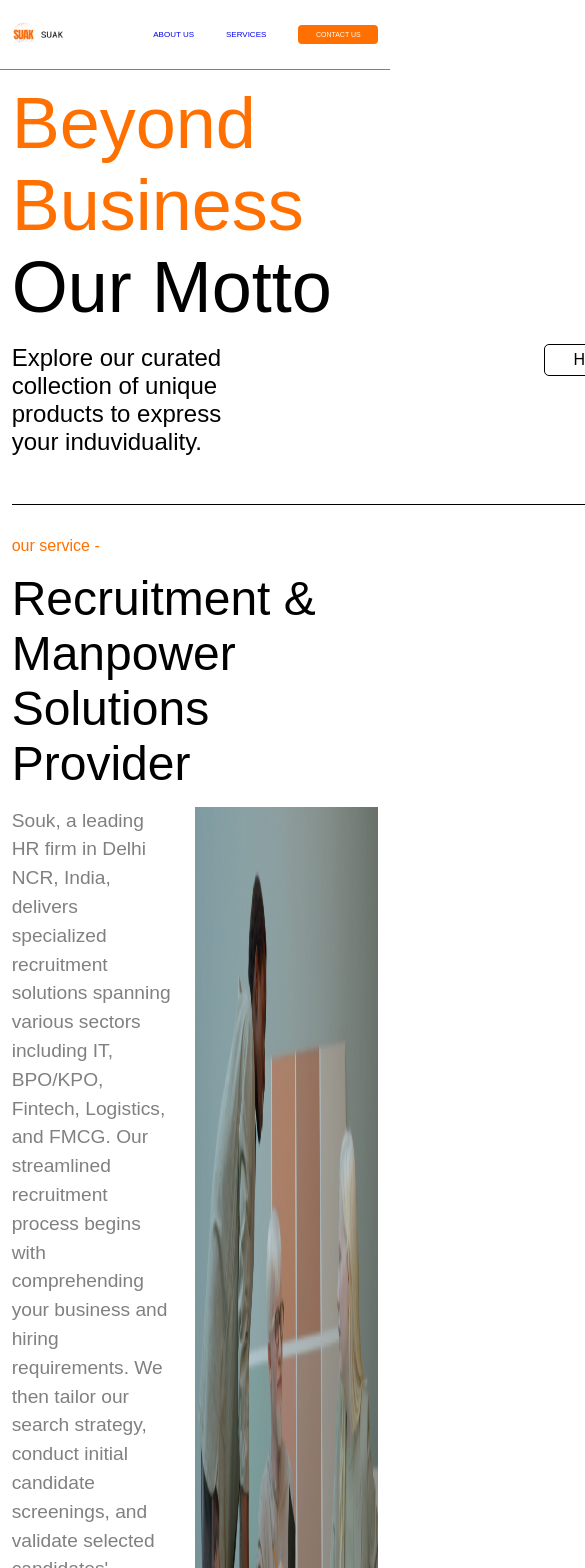
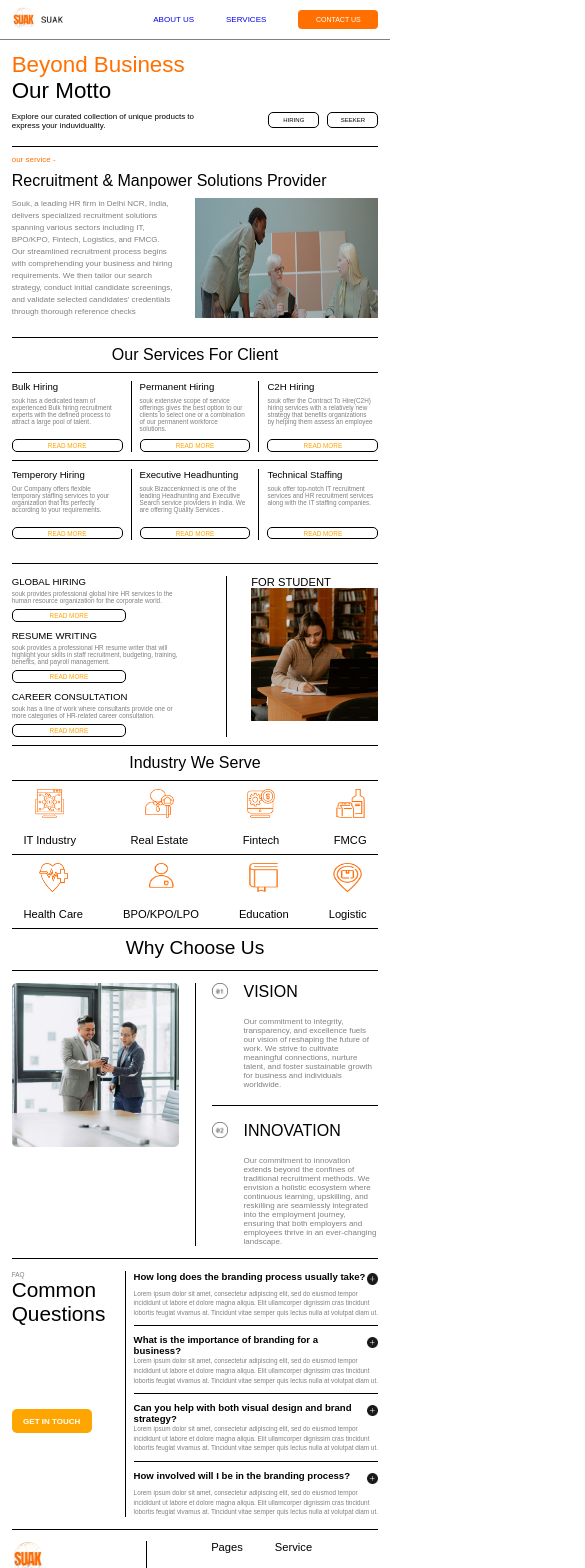
Before and after one commit to Shashisales-mk/SUAK, a React (Create React App) app: page /services in a window 390 px wide. Shown: the top 1568 px of the page, 585 px wide, since content can reach past the window. Built offline with nearby package versions, Linux system fonts and the light colour scheme.

Commit message:
service page done

```diff
--- a/src/components/Body/WhyChooseUs/choose.css
+++ b/src/components/Body/WhyChooseUs/choose.css
@@ -158,7 +158,7 @@
         justify-content: center;
         align-items: center;
         font-size: 1.2rem;
-        margin: 1rem;
+        margin: 1vw;
     }
     .img2{
         height: auto;
--- a/src/components/FAQ/Faq.js
+++ b/src/components/FAQ/Faq.js
@@ -20,36 +20,36 @@ function Faq() {
             <div className='faq-right'>
                 <div>
                     <div className='ri1'>
-                        <div className='fon-bold'>How long does the branding process usually take?</div>
+                        <div className='fon-bold fs106'>How long does the branding process usually take?</div>
                         <div><img src={faq1} alt='faq1'></img></div>
                     </div>
                     <div className='hed-m'>Lorem ipsum dolor sit amet, consectetur adipiscing elit, sed do eiusmod tempor incididunt ut labore et dolore magna aliqua. Elit ullamcorper dignissim cras tincidunt lobortis feugiat vivamus at. Tincidunt vitae semper quis lectus nulla at volutpat diam ut.</div>
                 </div>
-                <div style={{height:"0", borderBottom:"1px solid", marginTop:"2rem", marginBottom:"2rem"}}></div>
+                <div className='bor-lin'></div>
 
                 <div>
                     <div className='ri1'>
-                            <div className='fon-bold'>What is the importance of branding for a business?</div>
+                            <div className='fon-bold fs106'>What is the importance of branding for a business?</div>
                             <div><img src={faq1} alt='faq1'></img></div>
                         </div>
                         <div className='hed-m'>Lorem ipsum dolor sit amet, consectetur adipiscing elit, sed do eiusmod tempor incididunt ut labore et dolore magna aliqua. Elit ullamcorper dignissim cras tincidunt lobortis feugiat vivamus at. Tincidunt vitae semper quis lectus nulla at volutpat diam ut.</div>
                 </div>
 
-                <div style={{height:"0", borderBottom:"1px solid", marginTop:"2rem", marginBottom:"2rem"}}></div>
+                <div className='bor-lin'></div>
 
                 <div>
                     <div className='ri1'>
-                            <div className='fon-bold'>Can you help with both visual design and brand strategy?</div>
+                            <div className='fon-bold fs106'>Can you help with both visual design and brand strategy?</div>
                             <div><img src={faq1} alt='faq1'></img></div>
                         </div>
                         <div className='hed-m'>Lorem ipsum dolor sit amet, consectetur adipiscing elit, sed do eiusmod tempor incididunt ut labore et dolore magna aliqua. Elit ullamcorper dignissim cras tincidunt lobortis feugiat vivamus at. Tincidunt vitae semper quis lectus nulla at volutpat diam ut.</div>
                 </div>
 
-                <div style={{height:"0", borderBottom:"1px solid", marginTop:"2rem", marginBottom:"2rem"}}></div>
+                <div className='bor-lin'></div>
 
                 <div>
                     <div className='ri1'>
-                            <div className='fon-bold'>How involved will I be in the branding process?</div>
+                            <div className='fon-bold fs106'>How involved will I be in the branding process?</div>
                             <div><img src={faq1} alt='faq1'></img></div>
                         </div>
                         <div className='hed-m'>Lorem ipsum dolor sit amet, consectetur adipiscing elit, sed do eiusmod tempor incididunt ut labore et dolore magna aliqua. Elit ullamcorper dignissim cras tincidunt lobortis feugiat vivamus at. Tincidunt vitae semper quis lectus nulla at volutpat diam ut.</div>
--- a/src/components/FAQ/faq.css
+++ b/src/components/FAQ/faq.css
@@ -47,3 +47,91 @@
 .hed-lg{
     font-size: 5rem;
 }
+.bor-lin{
+    height: 0px;
+    border-bottom: 1px solid;
+    margin-top: 2rem;
+    margin-bottom: 2rem;
+}
+.fs106{
+    font-size: 1;
+}
+
+@media only screen and (max-width: 1024px) {
+    .hed-lg {
+        font-size: 3rem;
+    }
+}
+.faq-left button {
+    height: 2.5rem;
+    width: 10rem;
+    background: orange;
+    font-weight: bold;
+    color: white;
+    border: none;
+    border-radius: 5px;
+}
+@media only screen and (max-width: 820px) {
+    .hed-lg {
+        font-size: 2.5rem;
+    }
+    .faq-left button {
+        height: 2.5rem;
+        width: 10rem;
+        background: orange;
+        font-weight: bold;
+        color: white;
+        border: none;
+        border-radius: 5px;
+    }
+    .hed-m{
+        /* display: none; */
+        font-size: 0.7rem;
+        color: grey;
+        line-height: 1.5;
+    }
+    .bor-lin{
+        height: 0px;
+        border-bottom: 1px solid;
+        margin-top: 1rem;
+        margin-bottom: 1rem;
+    }
+}
+
+
+@media only screen and (max-width: 600px) {
+    .hed-sm{
+        font-size: 0.4rem;
+    }
+    .hed-lg {
+        font-size: 1.3rem;
+    }
+    .faq-left button {
+        height: 1.5rem;
+        width: 5rem;
+        font-size: 0.5rem;
+        background: orange;
+        font-weight: bold;
+        color: white;
+        border: none;
+        border-radius: 5px;
+    }
+    .hed-m{
+        /* display: none; */
+        font-size: 0.4rem;
+        color: grey;
+        line-height: 1.5;
+    }
+    .ri1 img {
+        width: 0.7rem;
+    }
+    .bor-lin{
+        height: 0px;
+        border-bottom: 1px solid;
+        margin-top: 0.5rem;
+        margin-bottom: 0.5rem;
+    }
+    .fs106{
+        font-size: 0.6rem;
+    }
+}
--- a/src/components/IndusteryWeServe/Industeryweserve.js
+++ b/src/components/IndusteryWeServe/Industeryweserve.js
@@ -12,11 +12,11 @@ function Industeryweserve() {
   return (
     <div>
         <div className='industry-comp'>
-            <div style={{height:"0", borderBottom:"1px solid", marginTop:"2rem", marginBottom:"2rem"}}></div>
+            <div className='bor-lin'></div>
 
                 <div className='asd'>Industry We Serve</div>
 
-            <div style={{height:"0", borderBottom:"1px solid", marginTop:"2rem", marginBottom:"2rem"}}></div>
+            <div className='bor-lin'></div>
 
             <div className='industry-in-cont fs13'>
                 <div className='dis-gri'>
@@ -37,7 +37,7 @@ function Industeryweserve() {
                 </div>
             </div>
 
-            <div style={{height:"0", borderBottom:"1px solid", marginTop:"2rem", marginBottom:"2rem"}}></div>
+            <div className='bor-lin'></div>
 
             <div className='industry-in-cont fs13'>
                 <div className='dis-gri'>
@@ -58,7 +58,7 @@ function Industeryweserve() {
                 </div>
             </div>
 
-            <div style={{height:"0", borderBottom:"1px solid", marginTop:"2rem", marginBottom:"2rem"}}></div>
+            <div className='bor-lin'></div>
         </div>
     </div>
   )
--- a/src/components/IndusteryWeServe/industeryweserve.css
+++ b/src/components/IndusteryWeServe/industeryweserve.css
@@ -22,3 +22,33 @@
     width: 6rem;
     height: 6rem;
 }
+
+@media only screen and (max-width: 820px) {
+    .dis-gri img{
+        width: 4rem;
+        height: 4rem;
+    }
+}
+@media only screen and (max-width: 768px) {
+    .dis-gri img{
+        width: 3rem;
+        height: 3rem;
+    }
+    .dis-gri div{
+        display: flex;
+        justify-content: center;
+        font-size: 1rem;
+    }
+}
+
+@media only screen and (max-width: 600px) {
+    .dis-gri img{
+        width: 1.8rem;
+        height: 1.8rem;
+    }
+    .dis-gri div{
+        display: flex;
+        justify-content: center;
+        font-size: 0.7rem;
+    }
+}
--- a/src/components/Manpower/Manpower.js
+++ b/src/components/Manpower/Manpower.js
@@ -5,11 +5,11 @@ function Manpower() {
   return (
     <div>
         <div className='manpower-cont'>
-            <div className='manpower-cont-1'><span style={{ color: "#ff7000" }}>our service -</span></div>
+            <div className='manpower-cont-1 fs105'><span style={{ color: "#ff7000" }}>our service -</span></div>
             <div className='manpower-cont-2'>Recruitment & Manpower Solutions Provider</div>
             <div className='manpower-cont-3'>
                 <div className='m-left'>
-                    <p>Souk, a leading HR firm in Delhi NCR, India, delivers specialized recruitment solutions spanning various sectors including IT, BPO/KPO, Fintech, Logistics, and FMCG. Our streamlined recruitment process begins with comprehending your business and hiring requirements. We then tailor our search strategy, conduct initial candidate screenings, and validate selected candidates' credentials through thorough reference checks</p>
+                    <p className='fs09'>Souk, a leading HR firm in Delhi NCR, India, delivers specialized recruitment solutions spanning various sectors including IT, BPO/KPO, Fintech, Logistics, and FMCG. Our streamlined recruitment process begins with comprehending your business and hiring requirements. We then tailor our search strategy, conduct initial candidate screenings, and validate selected candidates' credentials through thorough reference checks</p>
                 </div>
                 <div className='m-right'>
                     <img src={manImg} alt='manImg'></img>
--- a/src/components/Manpower/manpower.css
+++ b/src/components/Manpower/manpower.css
@@ -29,3 +29,41 @@
     height: 100%;
     width: 100%;
 }
+.fs105{
+    font-size: 1rem;
+}
+@media only screen and (max-width: 820px) {
+    .manpower-cont-2{
+        font-size: 2rem;
+    }
+    .m-left{
+        width: 50%;
+        line-height: 1.5;
+        font-size: 0.9rem;
+        color: grey;
+        display: flex;
+        align-items: center;
+    }
+}
+
+@media only screen and (max-width: 600px) {
+    .fs105{
+        font-size: 0.5rem;
+    }
+    .manpower-cont{
+        display: grid;
+        gap: 0.5rem;
+        padding: 0vw 3vw 0vw 3vw;
+    }
+    .manpower-cont-2{
+        font-size: 1rem;
+    }
+    .m-left{
+        width: 50%;
+        line-height: 1.5;
+        font-size: 0.5rem;
+        color: grey;
+        display: flex;
+        align-items: center;
+    }
+}
--- a/src/components/Motto/Motto.js
+++ b/src/components/Motto/Motto.js
@@ -12,7 +12,7 @@ function Motto() {
                     <button>SEEKER</button>
                 </div>
             </div>
-            <div style={{height:"0", borderBottom:"1px solid", marginTop:"2rem", marginBottom:"2rem"}}></div>
+            <div className='bor-lin'></div>
         </div>
     </div>
   )
--- a/src/components/Motto/motto.css
+++ b/src/components/Motto/motto.css
@@ -5,7 +5,7 @@
 }
 .motto1{
     font-size: 4.5rem;
-    width: 50%;
+    width: 35rem;
 }
 .motto2{
     display: flex;
@@ -20,6 +20,7 @@
     width: 30%;
     display: flex;
     justify-content: space-between;
+    gap: 2rem;
 }
 .motto4 button{
     width: 11rem;
@@ -32,3 +33,64 @@
 .motto4 button:hover{
     cursor: pointer;
 }
+
+
+@media only screen and (max-width: 1024px) {
+    .motto1 {
+        font-size: 3.5rem;
+        width: 50%;
+    }
+}
+@media only screen and (max-width: 820px) {
+    .motto1 {
+        font-size: 3rem;
+        width: 30rem;
+    }
+    .motto3 {
+        width: 70%;
+        font-size: 1rem;
+        padding: 0 8rem 0px 0px;
+    }
+}
+@media only screen and (max-width: 768px) {
+    .motto1 {
+        font-size: 2.5rem;
+        width: 20rem;
+    }
+    .motto3 {
+        width: 70%;
+        font-size: 1rem;
+        padding: 0 11rem 0px 0px;
+    }
+}
+
+@media only screen and (max-width: 600px) {
+    .motto-container {
+        padding: 3vw 3vw 0vw 3vw;
+        display: grid;
+        gap: 0.5rem;
+    }
+    .motto1 {
+        font-size: 1.4rem;
+        width: 13rem;
+    }
+    .motto3 {
+        width: 70%;
+        font-size: 0.5rem;
+        padding: 0 3rem 0px 0px;
+    }
+    .motto4{
+        width: 30%;
+        display: flex;
+        justify-content: space-between;
+        gap: 0.5rem;
+    }
+    .motto4 button {
+        width: 5rem;
+        height: 1rem;
+        font-size: 6px;
+        background: none;
+        border: 1px solid;
+        border-radius: 5px;
+    }
+}
--- a/src/components/Navbar/navbar.css
+++ b/src/components/Navbar/navbar.css
@@ -44,6 +44,16 @@
 
 @media only screen and (max-width: 600px) {
     /* For mobiles */
+    .nav {
+        display: flex;
+        justify-content: space-between;
+        align-items: center;
+        height: 40px;
+        z-index: 1;
+        width: 100%;
+        padding: 0 3vw;
+        border-bottom: 1.5px solid grey;
+    }
     .logo{
         width: 4rem;
     }
--- a/src/components/ServicesForClient/Servicesforclient.js
+++ b/src/components/ServicesForClient/Servicesforclient.js
@@ -4,9 +4,9 @@ function Servicesforclient() {
   return (
     <div>
         <div className='serv-cont'>
-            <div style={{height:"0", borderBottom:"1px solid", marginTop:"2rem", marginBottom:"2rem"}}></div>
+            <div className='bor-lin'></div>
             <div className='asd'>Our Services For Client</div>
-            <div style={{height:"0", borderBottom:"1px solid", marginTop:"2rem", marginBottom:"2rem"}}></div>
+            <div className='bor-lin'></div>
 
             <div className='serv-inner-cont'>
                 <div className='hiring-card'>
@@ -32,7 +32,7 @@ function Servicesforclient() {
                 </div>
             </div>
 
-            <div style={{height:"0", borderBottom:"1px solid", marginTop:"2rem", marginBottom:"2rem"}}></div>
+            <div className='bor-lin'></div>
 
             <div className='serv-inner-cont'>
                 <div className='hiring-card'>
--- a/src/components/ServicesForClient/servicesforclient.css
+++ b/src/components/ServicesForClient/servicesforclient.css
@@ -81,3 +81,123 @@
 .fs3{
     font-size: 3rem;
 }
+
+@media only screen and (max-width: 1024px) {
+    .fs3 {
+        font-size: 2.5rem;
+    }
+}
+@media only screen and (max-width: 820px) {
+    .hed-siz {
+        font-size: 1.3rem;
+        margin-bottom: 1rem;
+    }
+    .desc-siz {
+        height: 6rem;
+        font-size: 0.9rem;
+        margin-bottom: 1rem;
+        margin-right: 1rem;
+        color: grey;
+    }
+
+
+    .stu-l .hiring-card{
+        width: 25rem;
+    }
+    .stu-l .hed-siz{
+        font-size: 1.3rem;
+        /* margin-bottom: 1rem; */
+    }
+    .stu-l .desc-size{
+        font-size: 1rem;
+        margin-bottom: 1rem;
+        color: grey;
+    }
+}
+
+@media only screen and (max-width: 768px) {
+    .hed-siz {
+        font-size: 1.2rem;
+        margin-bottom: 1rem;
+    }
+
+
+    .stu-l .hiring-card{
+        width: 25rem;
+    }
+    .stu-l .hed-siz{
+        font-size: 1.2rem;
+        /* margin-bottom: 1rem; */
+    }
+    .stu-l .desc-size{
+        font-size: 0.9rem;
+        margin-bottom: 1rem;
+        color: grey;
+    }
+
+
+    .fs3 {
+        font-size: 2rem;
+    }
+}
+
+@media only screen and (max-width: 600px) {
+    .asd{
+        display: flex;
+        justify-content: center;
+        font-size: 1rem;
+    }
+
+    .hed-siz {
+        font-size: 0.6rem;
+        margin-bottom: 0.3rem;
+    }
+    .desc-siz{
+        height: 2rem;
+        font-size: 0.4rem;
+        margin-bottom: 0.3rem;
+        margin-right: 0.3rem;
+        color: grey;
+    }
+    .hiring-card button{
+        width: 100%;
+        height: 0.8rem;
+        color: orange;
+        border: 0.1px solid black;
+        border-radius: 5px;
+        background: white;
+        font-size: 0.4rem;
+    }
+
+    .stu-l{
+        width: 60%;
+        display: grid;
+        justify-content: space-between;
+        gap: 0.5rem;
+    }
+    .stu-l .hiring-card{
+        width: 11rem;
+    }
+    .stu-l .hed-siz{
+        font-size: 0.6rem;
+        margin-bottom: 0.2rem;
+    }
+    .stu-l .desc-size{
+        font-size: 0.4rem;
+        margin-bottom: 0rem;
+        color: grey;
+    }
+    .stu-l .hiring-card button{
+        width: 65%;
+        height: 0.8rem;
+        color: orange;
+        border: 0.5px solid black;
+        border-radius: 5px;
+        background: white;
+    }
+
+
+    .fs3 {
+        font-size: 0.7rem;
+    }
+}
```
